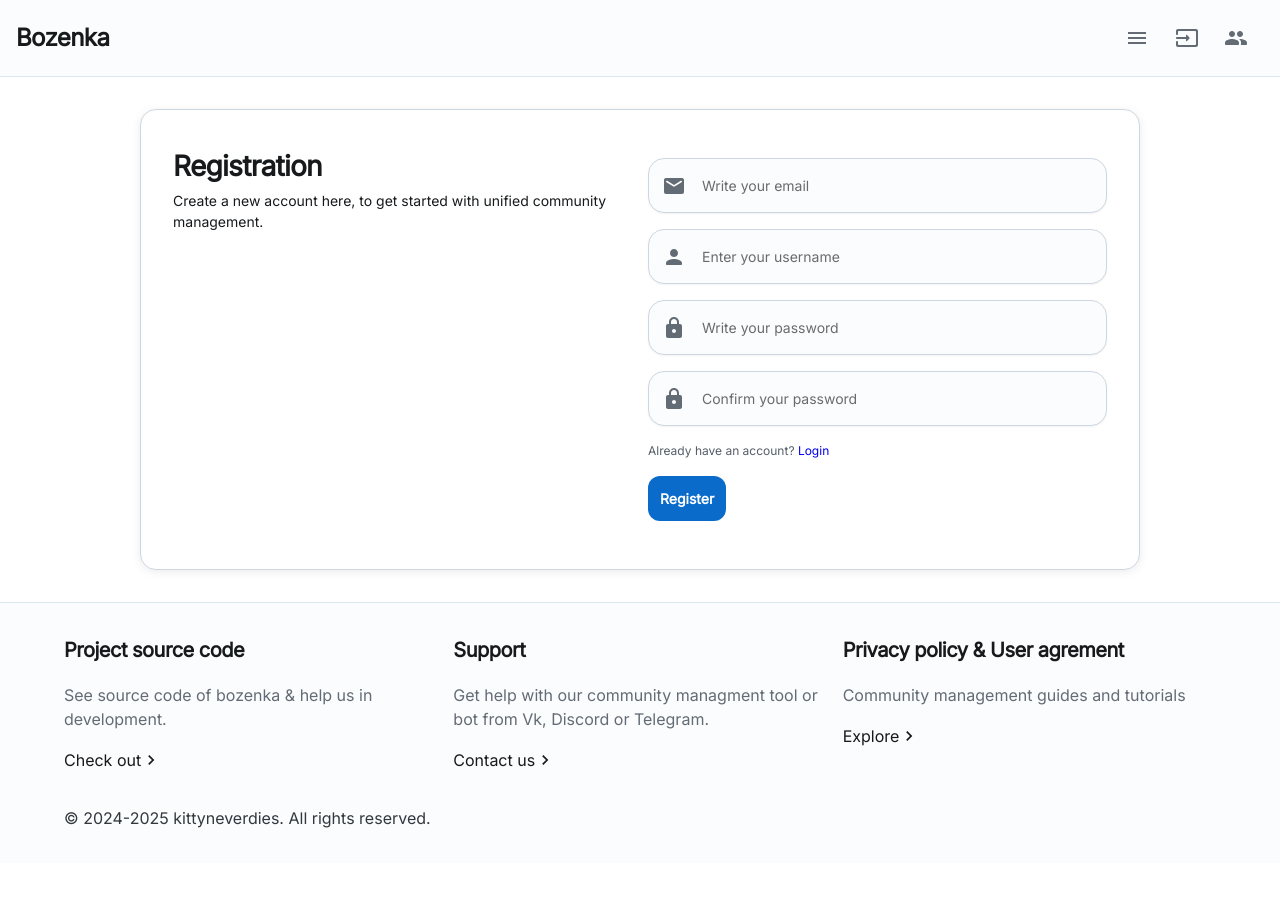
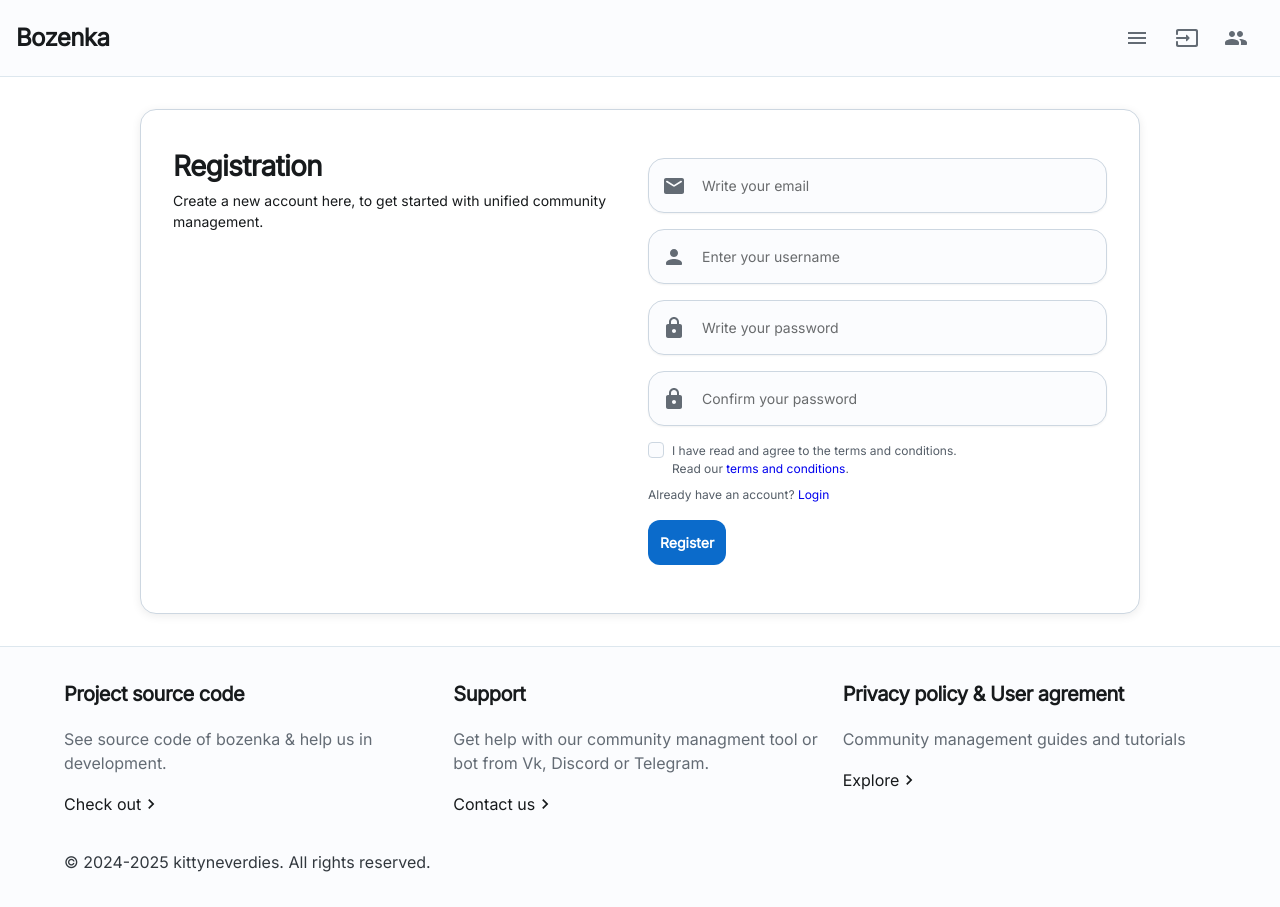
Before and after one commit to KittyNeverDies/Bozenka, a React (Vite) app in the folder bozenka-frontend/: page /register in a window 1280 px wide. Before the commit the page ends 863 px from the top, so only its background shows below. Built offline with nearby package versions, Linux system fonts and the light colour scheme.

Commit message:
feat: Added argeement checkmark to register page :)

```diff
--- a/bozenka-frontend/src/routes/Register.jsx
+++ b/bozenka-frontend/src/routes/Register.jsx
@@ -10,6 +10,10 @@ import Alert from '@mui/joy/Alert';
 import Step from '@mui/joy/Step';
 import Stepper from '@mui/joy/Stepper';
 import StepIndicator from '@mui/joy/StepIndicator';
+import FormControl from '@mui/joy/FormControl';
+import FormHelperText from '@mui/joy/FormHelperText';
+import Fragment from 'react';
+import Checkbox from '@mui/joy/Checkbox';
 import Grid from '@mui/joy/Grid';
 
 
@@ -199,8 +203,26 @@ function RegisterPage () {
               autoComplete={field.autoComplete}
             />
           ))}
-
-                        <Typography level='body-xs'>Already have an account? <Link to='/login/'>Login</Link></Typography>
+          <FormControl size="sm" sx={{my: 1 }}>
+                <Checkbox
+                    size='sm'
+                    label={
+                      <React.Fragment>
+                        <Typography level='body-xs'>
+                          I have read and agree to the{' '}
+                          <Typography level='body-xs' sx={{ fontWeight: 'md' }}>
+                            terms and conditions</Typography>.
+                          </Typography>
+                      </React.Fragment>
+                    }
+                />
+                  <FormHelperText>
+                    <Typography level="body-xs">
+                      Read our <Link href="#link">terms and conditions</Link>.
+                    </Typography>
+                  </FormHelperText>
+              </FormControl>
+          <Typography level='body-xs'>Already have an account? <Link to='/login/'>Login</Link></Typography>
           <Button
             variant="solid"
             type="submit"
```
